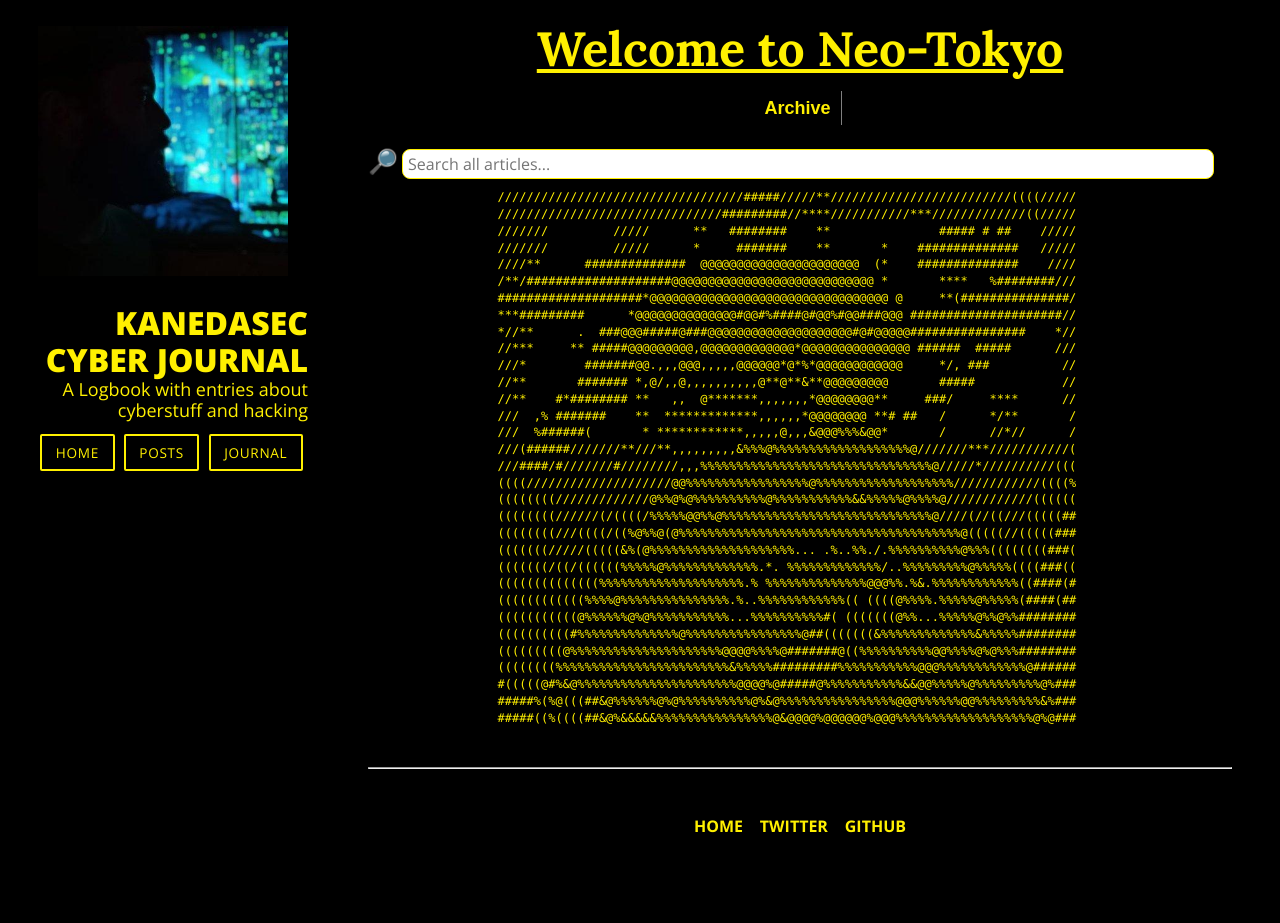
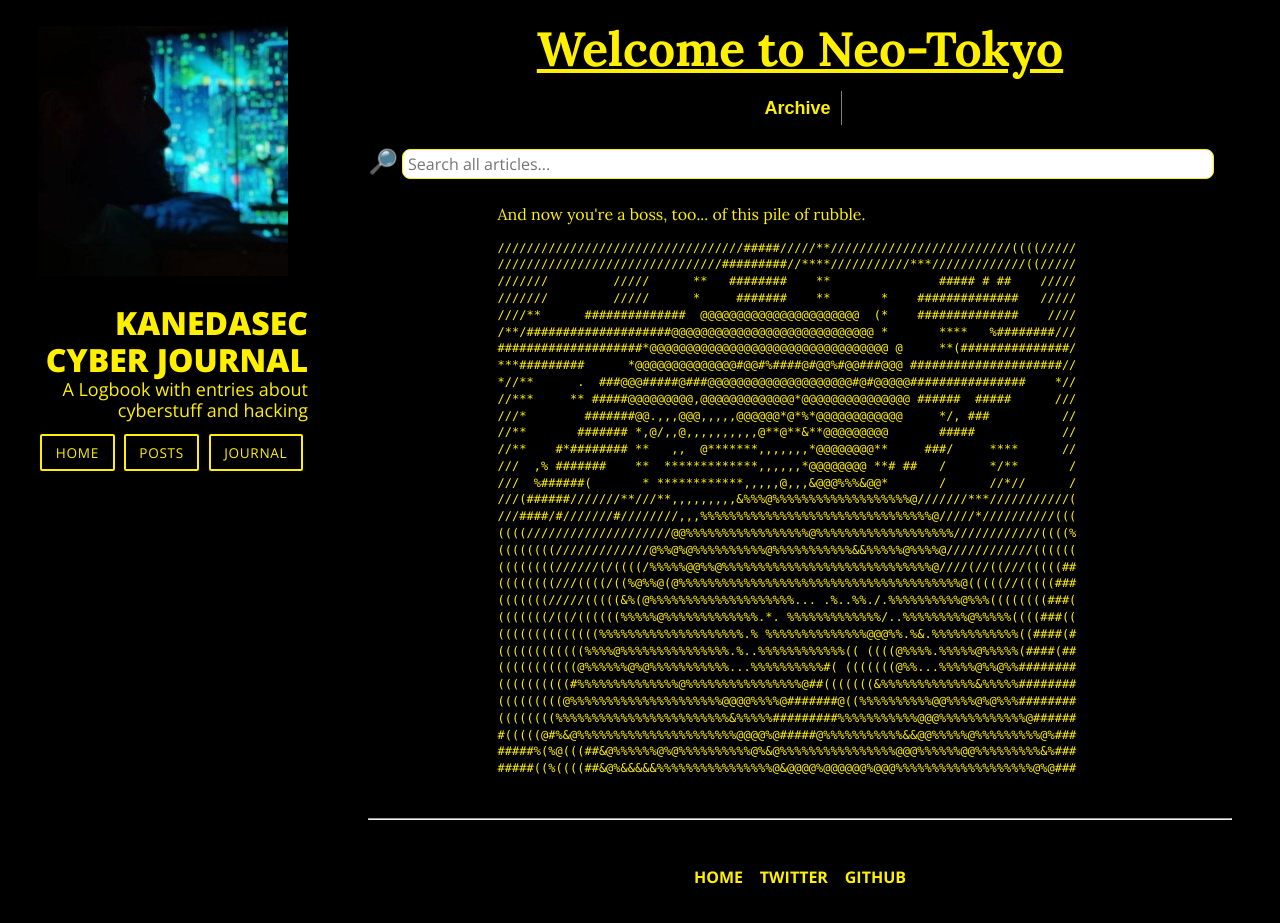
Before and after one commit to kanedasec/kanedasec.github.io, a Jekyll site: the page built from index.html, in a window 1280 px wide and 928 px high. Shown: the top 923 px of the window. Built offline with Jekyll 4.4.1, drawn with Linux system fonts in a browser that asks for light colours; nearby versions of some CDN libraries; the list of posts is cut into pages by our own code.

Commit message:
Update home.html

```diff
--- a/_layouts/home.html
+++ b/_layouts/home.html
@@ -4,7 +4,7 @@ layout: default
 
 
 <article class="page post-entry">
-
+<p>And now you're a boss, too... of this pile of rubble.</p>
 <code><span class="ascii" style="color: #fff000; background: black;
 display:inline-block;
 white-space:pre;
```
